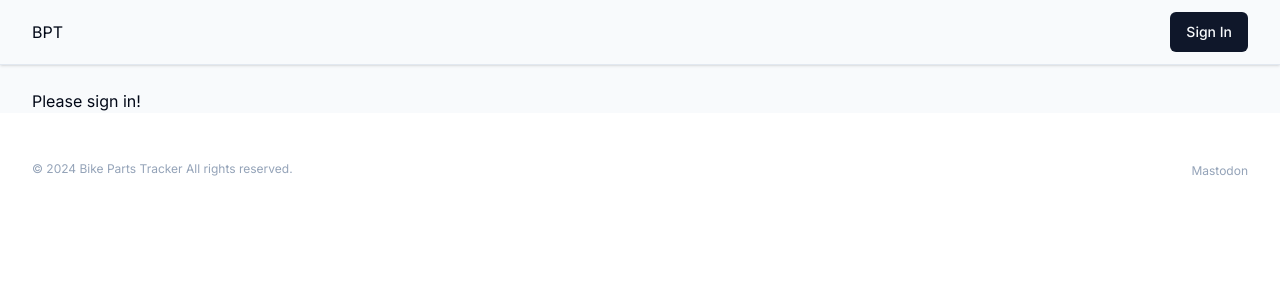
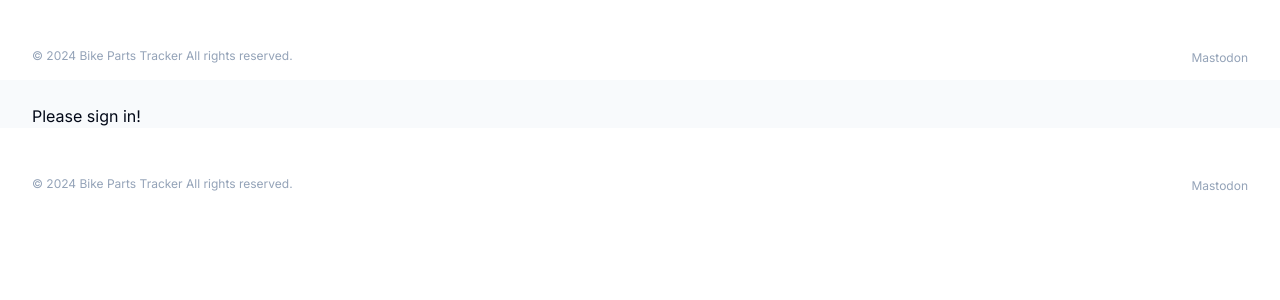
Before and after one commit to Juuro/bike-parts-tracker, a Next.js app: page / in a window 1280 px wide. Shown: the top 300 px of the page. Built offline with nearby package versions, Linux system fonts and the light colour scheme; no server answers.

Commit message:
fix: wip

```diff
--- a/components/header.tsx
+++ b/components/header.tsx
@@ -1,15 +1,22 @@
 import React from "react";
-import { MainNav } from "./main-nav";
-import UserButton from "./user-button";
+// import UserButton from "./user-button";
 
 const Header = () => {
   return (
-    <nav className="sticky fixed flex justify-center border-b bg-slate-50 shadow">
-      <div className="flex items-center justify-between mx-auto w-full h-16 max-w-7xl px-4 sm:px-6 lg:px-8">
-        BPT
-        <UserButton />
+    <footer className="bg-white mt-8 inset-x-0 bottom-0 shadow-[0_35px_60px_-15px_rgba(0,0,0,0.3)">
+      <div className="mx-auto max-w-7xl px-4 sm:px-6 lg:px-8 justify-between flex items-center py-3">
+        <div className="order-2">
+          <a href="#" className="">
+            <span className="text-xs text-slate-400">Mastodon</span>
+          </a>
+        </div>
+        <div className="order-1">
+          <p className="text-xs text-slate-400">
+            © 2024 Bike Parts Tracker All rights reserved.
+          </p>
+        </div>
       </div>
-    </nav>
+    </footer>
   );
 };
 
```
